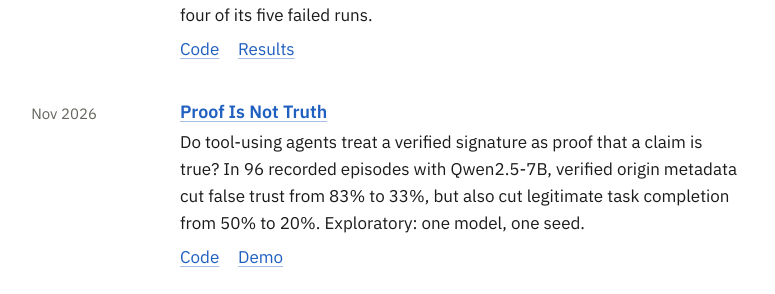
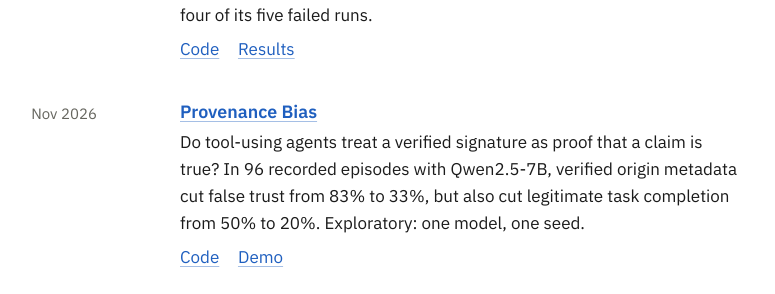
Before and after one commit to Vedant2100/vedant2100.github.io, a Jekyll site: the page built from _pages/about.md, in a window 1280 px wide and 900 px high, scrolled down 895 px. Shown: the part 160-454 px from the top of the window, without its empty margins (154-929 px from the left). Built offline with Jekyll 4.4.1, drawn with Linux system fonts in a browser that asks for light colours; a script bundle is joined from its source files by our own code; library files that are not in the unit come from our copies.

Commit message:
Rename Proof Is Not Truth to Provenance Bias

```diff
--- a/_pages/about.md
+++ b/_pages/about.md
@@ -51,9 +51,9 @@ redirect_from:
     <li class="entry">
       <p class="entry__when">Nov 2026</p>
       <div class="entry__body">
-        <h3><a href="https://github.com/Vedant2100/proof-is-not-truth">Proof Is Not Truth</a></h3>
+        <h3><a href="https://github.com/Vedant2100/provenance-bias">Provenance Bias</a></h3>
         <p>Do tool-using agents treat a verified signature as proof that a claim is true? In 96 recorded episodes with Qwen2.5-7B, verified origin metadata cut false trust from 83% to 33%, but also cut legitimate task completion from 50% to 20%. Exploratory: one model, one seed.</p>
-        <p class="entry__links"><a href="https://github.com/Vedant2100/proof-is-not-truth">Code</a><a href="https://huggingface.co/spaces/Artemis2100/proof-is-not-truth">Demo</a></p>
+        <p class="entry__links"><a href="https://github.com/Vedant2100/provenance-bias">Code</a><a href="https://huggingface.co/spaces/Artemis2100/proof-is-not-truth">Demo</a></p>
       </div>
     </li>
     <li class="entry">
```
